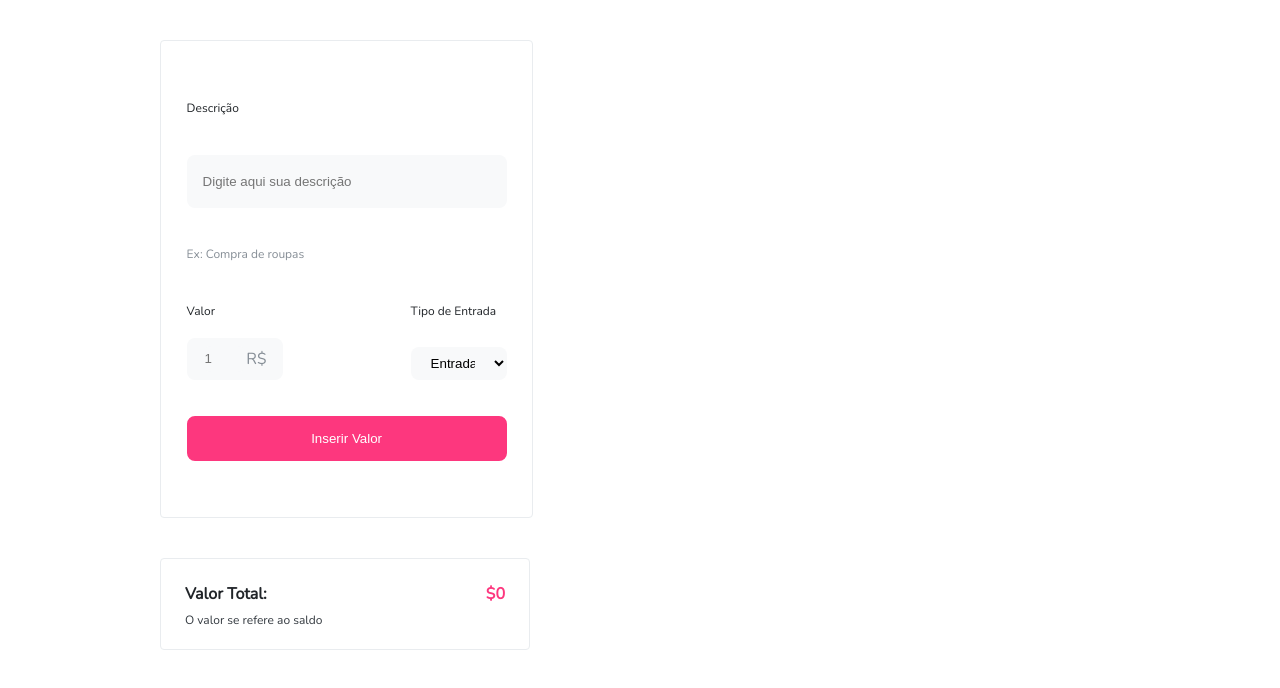
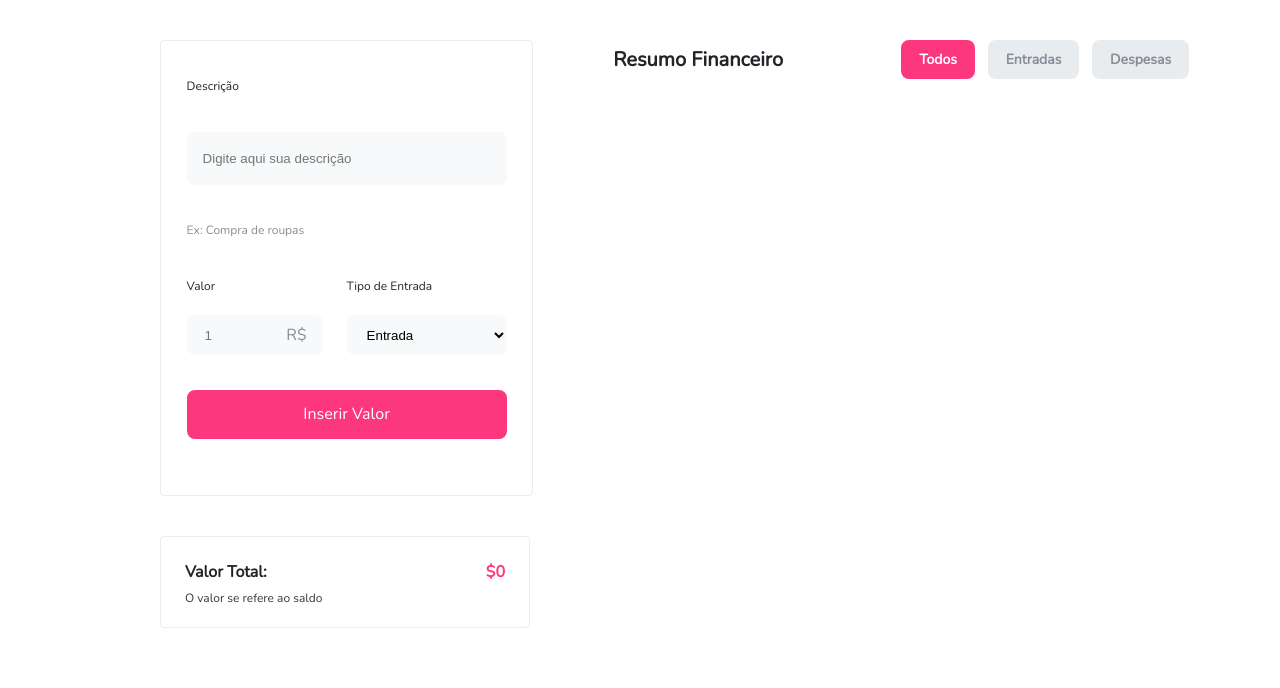
Before and after one commit to FranklinNeto/nu-kenzie, a React (Create React App) app: page / in a window 1280 px wide. Shown: the top 688 px of the page. Built offline with nearby package versions, Linux system fonts and the light colour scheme.

Commit message:
feat: estilizacao dos components List e Card finalizados

```diff
--- a/src/App.css
+++ b/src/App.css
@@ -19,3 +19,7 @@
 body {
   box-sizing: border-box;
 }
+
+.tudo {
+  display: flex;
+}
--- a/src/App.jsx
+++ b/src/App.jsx
@@ -10,14 +10,16 @@ function App() {
 
   console.log(listTransactions);
   return (
-    <>
-      <Form
-        listTransactions={listTransactions}
-        setListTransactions={setListTransactions}
-      ></Form>
-      <TotalMoney listTransactions={listTransactions}></TotalMoney>
-      {/*       <List listTransactions={listTransactions}></List> */}
-    </>
+    <div className="tudo">
+      <div>
+        <Form
+          listTransactions={listTransactions}
+          setListTransactions={setListTransactions}
+        ></Form>
+        <TotalMoney listTransactions={listTransactions}></TotalMoney>
+      </div>
+      <List listTransactions={listTransactions}></List>
+    </div>
   );
 }
 
--- a/src/components/Card/index.jsx
+++ b/src/components/Card/index.jsx
@@ -1,12 +1,13 @@
+import "./styles.css";
 function Card({ transaction }) {
   return (
-    <div>
-      <div>
+    <div className="liCard">
+      <div className="cardDescricao">
         <h2>{transaction.description}</h2>
         <span>{transaction.type}</span>
       </div>
-      <div>
-        <span>{transaction.value}</span>
+      <div className="cardValor">
+        <span>R$ {transaction.value}</span>
         <button></button>
       </div>
     </div>
--- /dev/null
+++ b/src/components/Card/styles.css
@@ -0,0 +1,70 @@
+.liCard {
+  display: flex;
+  justify-content: space-between;
+  width: 97%;
+  height: 5.125rem;
+  margin-left: 0.2rem;
+  margin-right: 0.5rem;
+  margin-bottom: 2rem;
+  border-radius: 0.5rem;
+  background-color: var(--grey-1);
+  border-left: 0.5rem var(--color-secondary) solid;
+}
+
+.cardDescricao {
+  display: flex;
+  flex-direction: column;
+  justify-content: space-around;
+  margin-left: 1.125rem;
+}
+
+.cardDescricao h2 {
+  font-family: var(--font--main);
+  font-style: normal;
+  font-weight: 700;
+  font-size: 20px;
+  line-height: 30px;
+  color: var(--grey-4);
+  margin-top: 0.5rem;
+}
+.cardDescricao span {
+  font-family: var(--font--main);
+  font-style: "regular";
+  font-weight: 400;
+  font-size: 12px;
+  line-height: 22px;
+  color: #343a40;
+}
+
+.cardValor {
+  display: flex;
+  justify-content: space-between;
+  background-color: var(--grey-1);
+  width: 20%;
+  border-radius: 0.5rem;
+}
+.cardValor span {
+  font-family: var(--font--main);
+  font-style: normal;
+  font-weight: 400;
+  font-size: 12px;
+  line-height: 22px;
+  color: var(--grey-4);
+  margin-top: 1.125rem;
+}
+
+.cardValor button {
+  background-color: var(--grey-2);
+  height: 1.375rem;
+  width: 1.375rem;
+  border-radius: 0.154rem;
+  border: none;
+  cursor: pointer;
+  margin-top: 1.125rem;
+  margin-right: 0.813rem;
+}
+
+.cardValor button:hover {
+  background: var(--grey-3);
+  border-radius: 0.154rem;
+}
--- a/src/components/Form/index.jsx
+++ b/src/components/Form/index.jsx
@@ -12,7 +12,7 @@ function Form({ listTransactions, setListTransactions }) {
     if (inputDescription !== "" && inputValue !== "") {
       const objTransaction = {
         description: inputDescription,
-        value: inputValue,
+        value: parseFloat(inputValue),
         type: selectTypeTransaction,
       };
 
@@ -21,7 +21,6 @@ function Form({ listTransactions, setListTransactions }) {
   }
 
   return (
-    <div className="formMoney">
     <form>
       <label>Descrição</label>
       <input
@@ -35,7 +34,6 @@ function Form({ listTransactions, setListTransactions }) {
       <span>Ex: Compra de roupas</span>
 
       <div className="divInputSelect">
-          {/* <p>Valor</p> */}
         <div className="divInputValor">
           <label>Valor</label>
           <div className="divInputValorNoLabel">
@@ -61,7 +59,7 @@ function Form({ listTransactions, setListTransactions }) {
             }}
           >
             <option>Entrada</option>
-              <option>Saída</option>
+            <option>Despesa</option>
           </select>
         </div>
       </div>
@@ -73,7 +71,6 @@ function Form({ listTransactions, setListTransactions }) {
         Inserir Valor
       </button>
     </form>
-    </div>
   );
 }
 export default Form;
--- a/src/components/Form/styles.css
+++ b/src/components/Form/styles.css
@@ -10,12 +10,13 @@ form {
   margin-top: 2.5rem;
   margin-left: 10rem;
 
-  padding: 2.375rem 1.6rem 2.375rem 1.6rem;
+  padding: 1rem 1.6rem 2.375rem 1.6rem;
   width: 25vw;
   height: 50vh;
 
   /* max-width: 31.375rem; */
   min-width: 14.375rem;
+  min-height: 275px;
 }
 
 form label {
@@ -58,12 +59,16 @@ form button {
   border: 0.125rem solid var(--color-primary);
   border-radius: 0.5rem;
   color: #ffffff;
-
+  font-family: var(--font--main);
+  font-style: normal;
+  font-weight: 500;
+  font-size: 16px;
+  line-height: 19px;
   padding: 0.813rem 1.25rem 0.813rem 1.25rem;
   cursor: pointer;
 }
 
-button:hover {
+form button:hover {
   background-color: var(--color-primary-2);
   /* border: 0.125rem solid #fd378078;*/
 }
@@ -71,9 +76,10 @@ button:hover {
 .divInputSelect {
   display: flex;
   justify-content: space-between;
-  align-items: center;
+  align-items: flex-start;
   /*  background-color: blue; */
   height: 5rem;
+  width: 100%;
 }
 
 .divInputValorNoLabel {
@@ -81,9 +87,12 @@ button:hover {
   justify-content: space-between;
   align-items: center;
   border-radius: 0.5rem;
-  /* background-color: #fd377e; */
+
+  height: 30%;
   background-color: #f8f9fa;
+  /*  background-color: #fd377e; */
   padding: 0.5rem 1rem 0.5rem 1rem;
+  margin-right: 1.5rem;
 }
 
 .divInputValorNoLabel input {
@@ -119,9 +128,9 @@ button:hover {
 .divSelect {
   display: flex;
   flex-direction: column;
-  /* background-color: red; */
+  /*   background-color: red; */
   height: 100%;
-  width: 30%;
+  width: 50%;
   justify-content: space-between;
 }
 
@@ -132,6 +141,9 @@ select {
   background-color: #f8f9fa;
   border-radius: 0.5rem;
   padding: 0.5rem 1rem 0.5rem 1rem;
+  width: 100%;
+  height: 50%;
+  /*  background-color: #fd377e; */
 }
 
 select:focus {
--- a/src/components/List/index.jsx
+++ b/src/components/List/index.jsx
@@ -1,7 +1,20 @@
 import Card from "../Card";
+import "./styles.css";
 function List({ listTransactions }) {
-  return listTransactions.map((transaction, index) => (
-    <Card transaction={transaction} key={index} />
-  ));
+  return (
+    <ul className="list">
+      <div className="listHeader">
+        <h3>Resumo Financeiro</h3>
+        <div className="listHeaderButtons">
+          <button className="pinkButtonHeader">Todos</button>
+          <button className="greyButtonHeader">Entradas</button>
+          <button className="greyButtonHeader">Despesas</button>
+        </div>
+      </div>
+      {listTransactions.map((transaction, index) => (
+        <Card transaction={transaction} key={index} />
+      ))}
+    </ul>
+  );
 }
 export default List;
--- /dev/null
+++ b/src/components/List/styles.css
@@ -0,0 +1,68 @@
+.list {
+  /*  background-color: red; */
+  margin-left: 5rem;
+  margin-top: 2.5rem;
+  width: 45vw;
+  height: 100vh;
+}
+
+.listHeader {
+  background-color: #fff;
+  /* background-color: aqua; */
+  display: flex;
+  justify-content: space-between;
+  align-items: center;
+  border: none;
+  margin-bottom: 1.5rem;
+}
+
+.listHeader h3 {
+  font-family: var(--font--main);
+  font-style: bold;
+  font-weight: 700;
+  font-size: 20px;
+  line-height: 30px;
+  color: var(--grey-4);
+}
+
+.listHeaderButtons {
+  display: flex;
+  justify-content: space-between;
+  /*  background-color: pink;*/
+  width: 50%;
+}
+
+.pinkButtonHeader,
+.greyButtonHeader {
+  background-color: var(--color-primary);
+  border: 0.125rem solid var(--color-primary);
+  border-radius: 0.5rem;
+  color: #ffffff;
+
+  font-family: var(--font--main);
+  font-style: normal;
+  font-weight: 600;
+  font-size: 14px;
+  line-height: 19px;
+
+  padding: 0.5rem 1rem 0.5rem 1rem;
+  cursor: pointer;
+}
+
+.greyButtonHeader {
+  background-color: var(--grey-2);
+  border: 0.125rem solid var(--grey-2);
+  color: var(--grey-3);
+}
+
+.pinkButtonHeader:hover {
+  background-color: var(--color-primary-2);
+  color: var(--grey-1);
+  border: 0.125rem solid var(--color-primary-2);
+}
+
+.greyButtonHeader:hover {
+  background-color: var(--grey-3);
+  border: 0.125rem solid var(--grey-3);
+  color: var(--grey-1);
+}
--- a/src/components/TotalMoney/index.jsx
+++ b/src/components/TotalMoney/index.jsx
@@ -2,9 +2,15 @@ import "./styles.css";
 
 function TotalMoney({ listTransactions }) {
   const totalValue = listTransactions.reduce((previousValue, currentValue) => {
-    return previousValue + parseInt(currentValue.value);
+    if (currentValue.type === "Entrada") {
+      const sum = previousValue + currentValue.value;
+      return parseFloat(sum.toFixed(2));
+    } else {
+      const subtraction = previousValue - currentValue.value;
+      return parseFloat(subtraction.toFixed(2));
+    }
   }, 0);
-  console.log(totalValue);
+
   return (
     <div className="totalMoney">
       <div className="divTotalValue">
```
Lines whose indentation alone changed are shown as unchanged.
